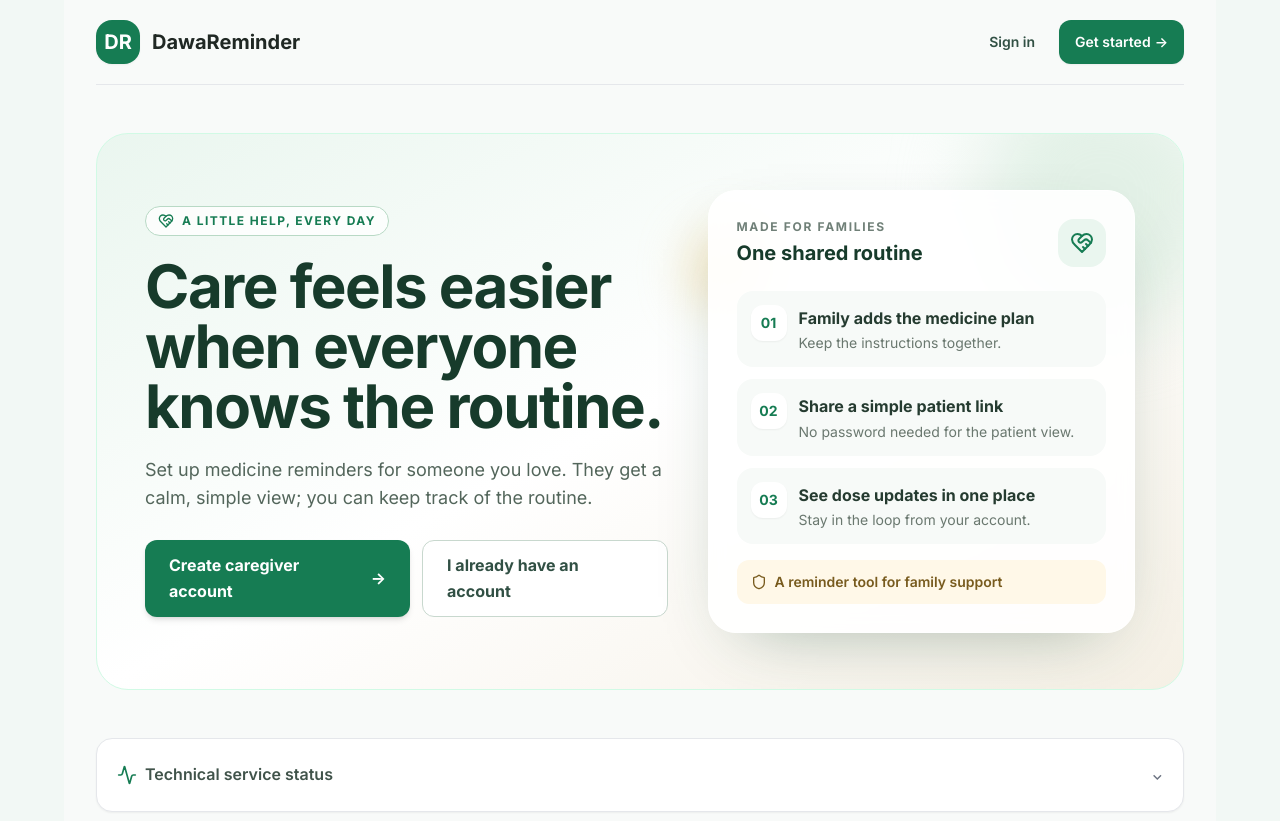
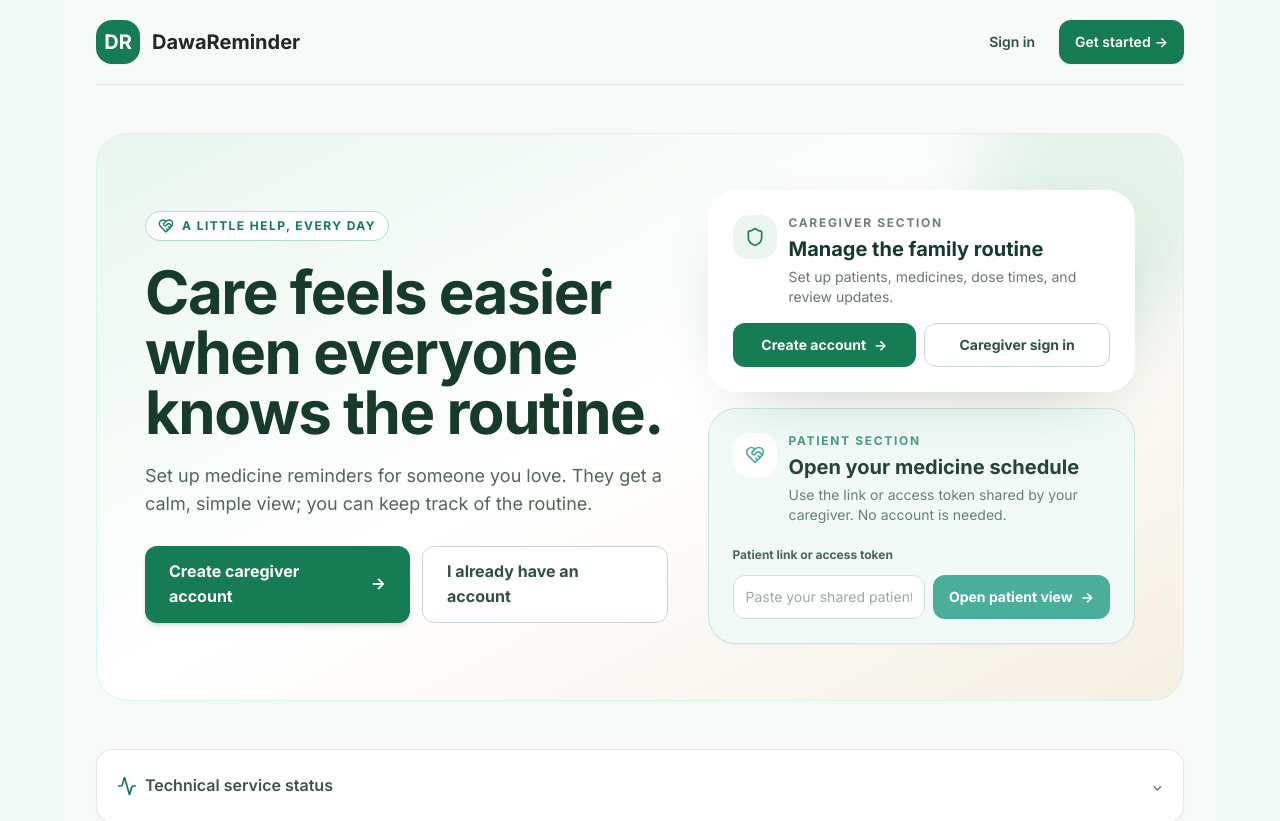
Before and after one commit to Ishan-Bi/Dawa-Reminder, a React (Vite) app in the folder frontend/: page / in a window 1280 px wide. Shown: the top 821 px of the page. Built offline with nearby package versions, Linux system fonts and the light colour scheme; no server answers.

Commit message:
feat(frontend): add separate patient access section

```diff
--- a/frontend/src/App.tsx
+++ b/frontend/src/App.tsx
@@ -26,9 +26,31 @@ interface HealthData {
 }
 
 function HomePage() {
+  const navigate = useNavigate();
   const [health, setHealth] = useState<HealthData | null>(null);
   const [loading, setLoading] = useState(true);
   const [error, setError] = useState<string | null>(null);
+  const [patientAccess, setPatientAccess] = useState('');
+  const [patientAccessError, setPatientAccessError] = useState('');
+
+  const openPatientSection = (event: FormEvent<HTMLFormElement>) => {
+    event.preventDefault();
+    const value = patientAccess.trim();
+    let token = value.replace(/^\/?p\//, '').replace(/\/+$/, '');
+    if (/^https?:\/\//i.test(value)) {
+      try {
+        token = new URL(value).pathname.match(/\/p\/([^/]+)\/?$/)?.[1] ?? '';
+      } catch {
+        token = '';
+      }
+    }
+    if (!token || token.includes('/')) {
+      setPatientAccessError('Paste a patient access link or its access token.');
+      return;
+    }
+    setPatientAccessError('');
+    navigate(`/p/${encodeURIComponent(token)}`);
+  };
 
   useEffect(() => {
     apiRequest<HealthData>('/health')
@@ -90,32 +112,32 @@ function HomePage() {
               </div>
             </div>
 
-            <div className="relative mx-auto w-full max-w-md">
-              <div className="absolute -left-5 top-10 h-20 w-20 rounded-full bg-[#F4DCA5]/60 blur-xl" />
-              <div className="relative rounded-[1.75rem] border border-white bg-white/90 p-5 shadow-[0_24px_70px_-35px_rgba(31,77,53,0.45)] backdrop-blur sm:p-7">
-                <div className="flex items-start justify-between gap-4">
-                  <div>
-                    <p className="text-xs font-bold uppercase tracking-[0.14em] text-[#708078]">Made for families</p>
-                    <h3 className="mt-1 text-xl font-extrabold text-[#173B2B]">One shared routine</h3>
+            <div className="relative mx-auto w-full max-w-lg space-y-4">
+              <article id="caregiver-section" className="rounded-[1.75rem] border border-white bg-white/95 p-5 shadow-[0_24px_70px_-35px_rgba(31,77,53,0.35)] backdrop-blur sm:p-6">
+                <div className="flex items-start gap-3">
+                  <span className="grid h-11 w-11 shrink-0 place-items-center rounded-2xl bg-[#EAF6EF] text-[#167C53]"><Shield aria-hidden="true" className="h-5 w-5" /></span>
+                  <div><p className="text-xs font-bold uppercase tracking-[0.14em] text-[#708078]">Caregiver section</p><h3 className="mt-1 text-xl font-extrabold text-[#173B2B]">Manage the family routine</h3><p className="mt-1 text-sm leading-5 text-[#6A786F]">Set up patients, medicines, dose times, and review updates.</p></div>
+                </div>
+                <div className="mt-4 flex flex-col gap-2 sm:flex-row">
+                  <Link to="/register" className="inline-flex min-h-11 flex-1 items-center justify-center gap-2 rounded-xl bg-[#167C53] px-4 py-2.5 text-sm font-bold text-white transition hover:bg-[#0D4E34]">Create account <span aria-hidden="true">→</span></Link>
+                  <Link to="/login" className="inline-flex min-h-11 flex-1 items-center justify-center rounded-xl border border-[#C8D8CE] bg-white px-4 py-2.5 text-sm font-bold text-[#315044] transition hover:bg-[#F5FAF6]">Caregiver sign in</Link>
+                </div>
+              </article>
+
+              <article id="patient-section" className="rounded-[1.75rem] border border-[#CDE8DF] bg-[#F1FAF7] p-5 shadow-sm sm:p-6">
+                <div className="flex items-start gap-3">
+                  <span className="grid h-11 w-11 shrink-0 place-items-center rounded-2xl bg-white text-[#4BAE9A]"><HeartHandshake aria-hidden="true" className="h-5 w-5" /></span>
+                  <div><p className="text-xs font-bold uppercase tracking-[0.14em] text-[#4B9B88]">Patient section</p><h3 className="mt-1 text-xl font-extrabold text-[#24443A]">Open your medicine schedule</h3><p className="mt-1 text-sm leading-5 text-[#688078]">Use the link or access token shared by your caregiver. No account is needed.</p></div>
+                </div>
+                <form className="mt-4 space-y-2" onSubmit={openPatientSection}>
+                  <label htmlFor="patient-access" className="text-xs font-bold text-[#48675C]">Patient link or access token</label>
+                  <div className="flex flex-col gap-2 sm:flex-row">
+                    <input id="patient-access" value={patientAccess} onChange={(event) => { setPatientAccess(event.target.value); setPatientAccessError(''); }} placeholder="Paste your shared patient link" className="min-h-11 min-w-0 flex-1 rounded-xl border border-[#CFE3DC] bg-white px-3 text-sm text-[#263A32] outline-none placeholder:text-[#9AAAA3] focus:border-[#4BAE9A] focus:ring-2 focus:ring-[#4BAE9A]/20" />
+                    <button type="submit" className="inline-flex min-h-11 items-center justify-center gap-2 rounded-xl bg-[#4BAE9A] px-4 py-2.5 text-sm font-bold text-white transition hover:bg-[#368F7E]">Open patient view <span aria-hidden="true">→</span></button>
                   </div>
-                  <div className="grid h-12 w-12 shrink-0 place-items-center rounded-2xl bg-[#EAF6EF] text-[#167C53]"><HeartHandshake aria-hidden="true" className="h-6 w-6" /></div>
-                </div>
-                <div className="mt-6 space-y-3">
-                  {[
-                    ['01', 'Family adds the medicine plan', 'Keep the instructions together.'],
-                    ['02', 'Share a simple patient link', 'No password needed for the patient view.'],
-                    ['03', 'See dose updates in one place', 'Stay in the loop from your account.'],
-                  ].map(([number, title, description]) => (
-                    <div key={number} className="flex gap-3 rounded-2xl bg-[#F7FAF8] p-3.5">
-                      <span className="grid h-9 w-9 shrink-0 place-items-center rounded-xl bg-white text-sm font-extrabold text-[#167C53] shadow-sm">{number}</span>
-                      <div><p className="font-bold text-[#253B30]">{title}</p><p className="mt-0.5 text-sm leading-5 text-[#6A786F]">{description}</p></div>
-                    </div>
-                  ))}
-                </div>
-                <div className="mt-4 flex items-center gap-2 rounded-xl bg-[#FFF8E8] px-3.5 py-3 text-sm font-semibold text-[#785B1E]">
-                  <Shield aria-hidden="true" className="h-4 w-4 shrink-0" /> A reminder tool for family support
-                </div>
-              </div>
+                  {patientAccessError && <p role="alert" className="text-sm font-semibold text-red-700">{patientAccessError}</p>}
+                </form>
+              </article>
             </div>
           </div>
         </section>
```
Also changed, not shown: 1 other file (tests, documents, lock files or other folders).
